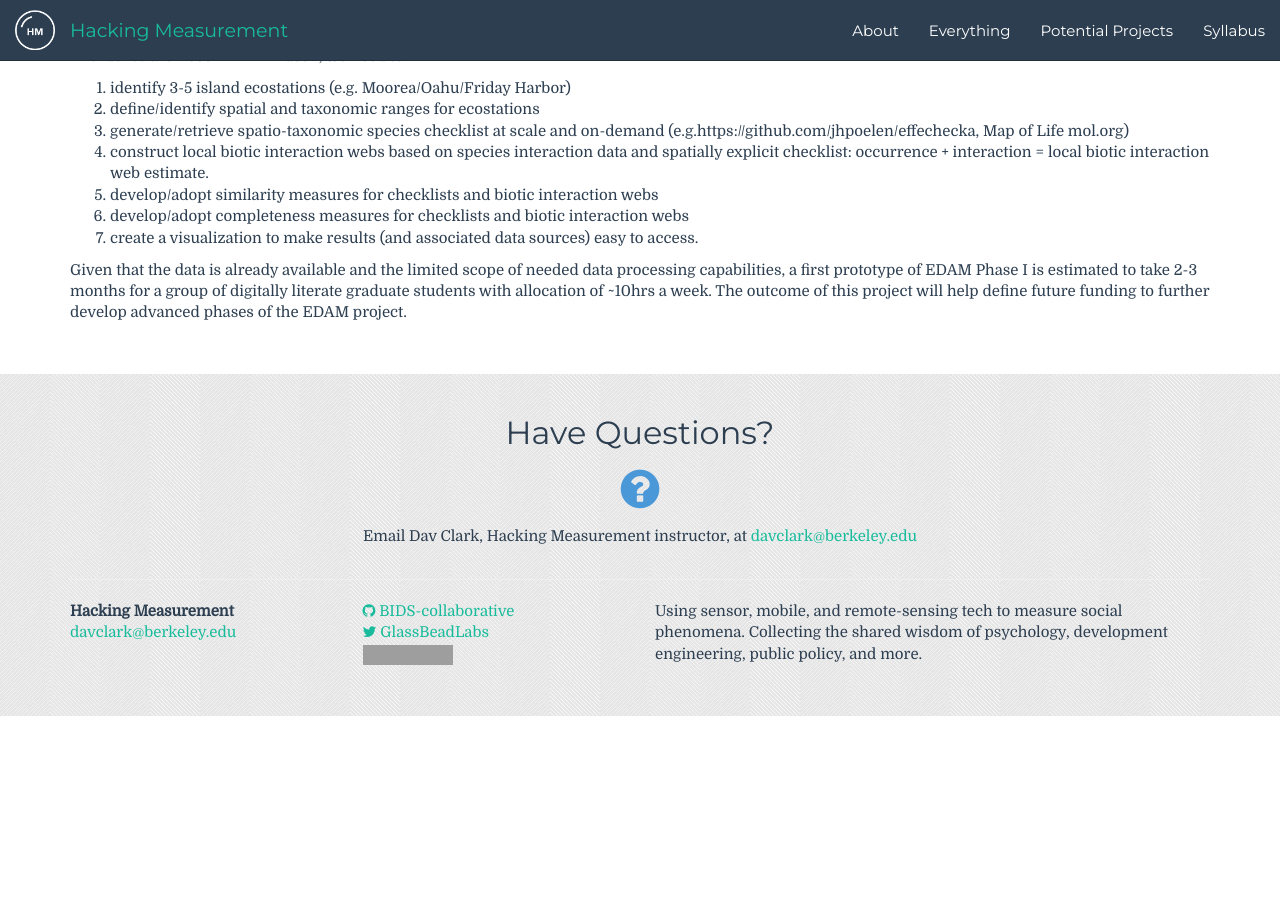
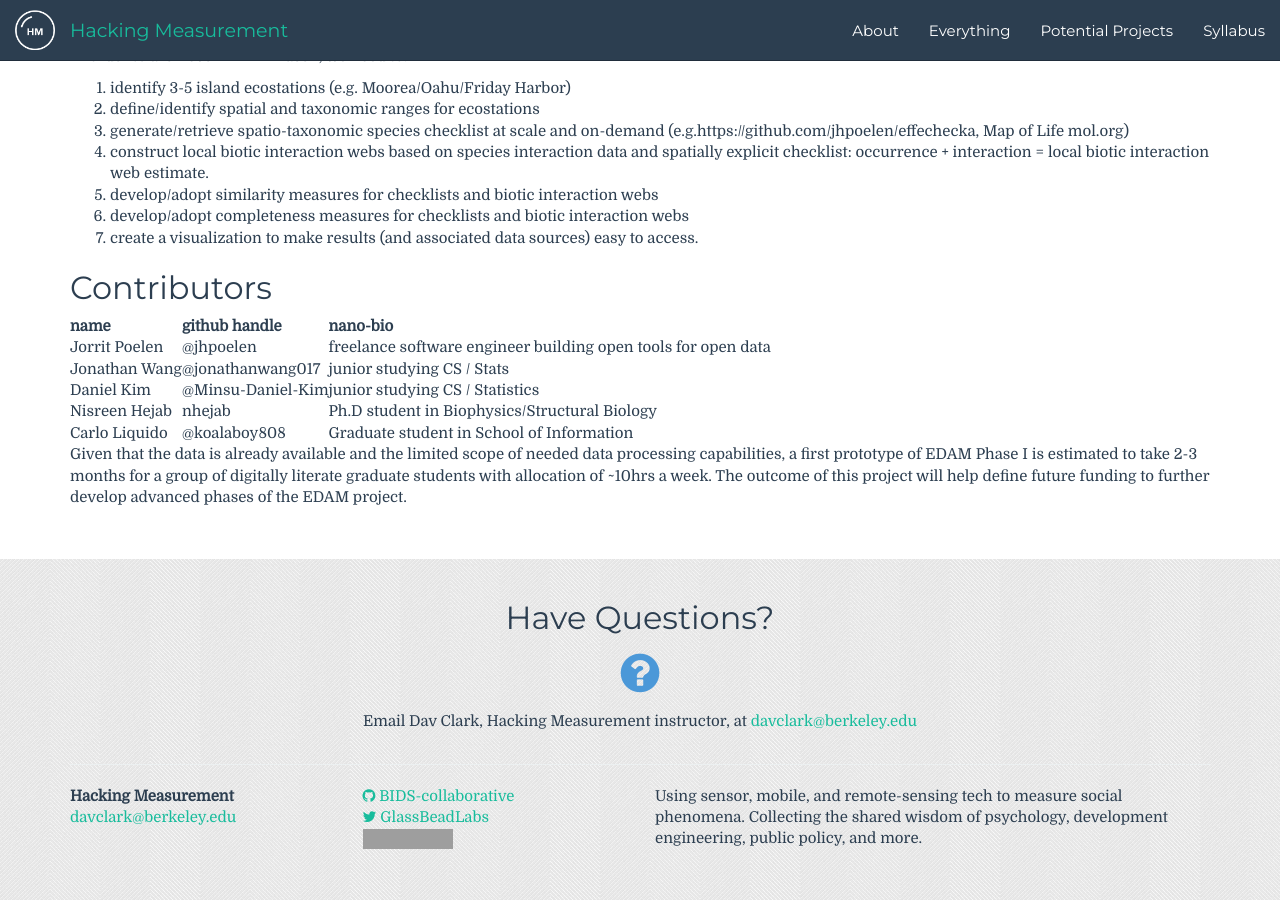
Before and after one commit to BIDS-collaborative/hackingmeasurement.github.io, a Jekyll site: the page built from projects/EDAM.md, in a window 1280 px wide and 900 px high, scrolled down 1025 px. Built offline with Jekyll 4.4.1, drawn with Linux system fonts in a browser that asks for light colours; before the commit the page ends 1741 px from its top, so only the background shows below that; grey boxes are pictures that could not be loaded.

Commit message:
add EDAM contributors

```diff
--- a/projects/EDAM.md
+++ b/projects/EDAM.md
@@ -61,6 +61,17 @@ In order to archieve EDAM Phase I, we need to:
  7. create a visualization to make results (and associated data sources) easy
     to access.
 
+## Contributors
+
+name | github handle | nano-bio
+--- | --- | ---
+Jorrit Poelen | @jhpoelen | freelance software engineer building open tools for open data
+Jonathan Wang | @jonathanwang017 | junior studying CS / Stats
+Daniel Kim | @Minsu-Daniel-Kim | junior studying CS / Statistics
+Nisreen Hejab| nhejab | Ph.D student in Biophysics/Structural Biology
+Carlo Liquido | @koalaboy808 | Graduate student in School of Information
+
+
 Given that the data is already available and the limited scope of needed data
 processing capabilities, a first prototype of EDAM Phase I is estimated to take
 2-3 months for a group of digitally literate graduate students with allocation
```
